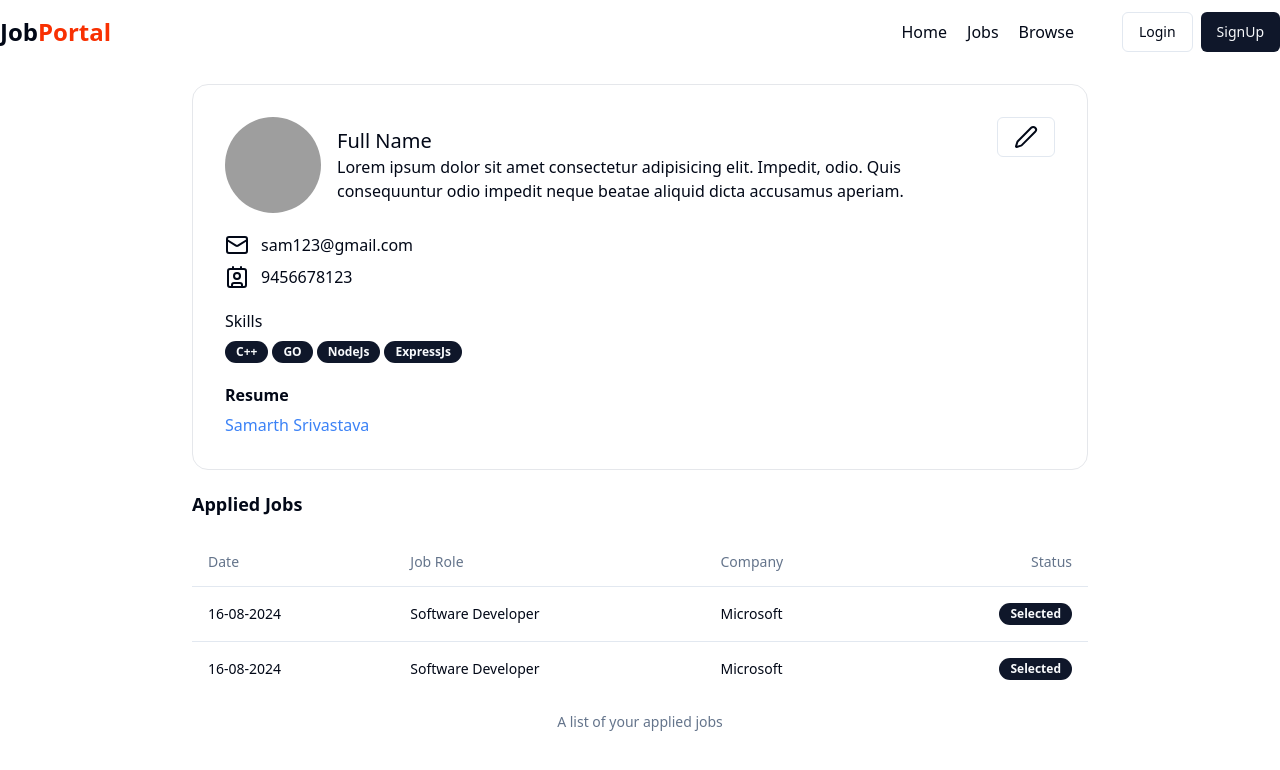
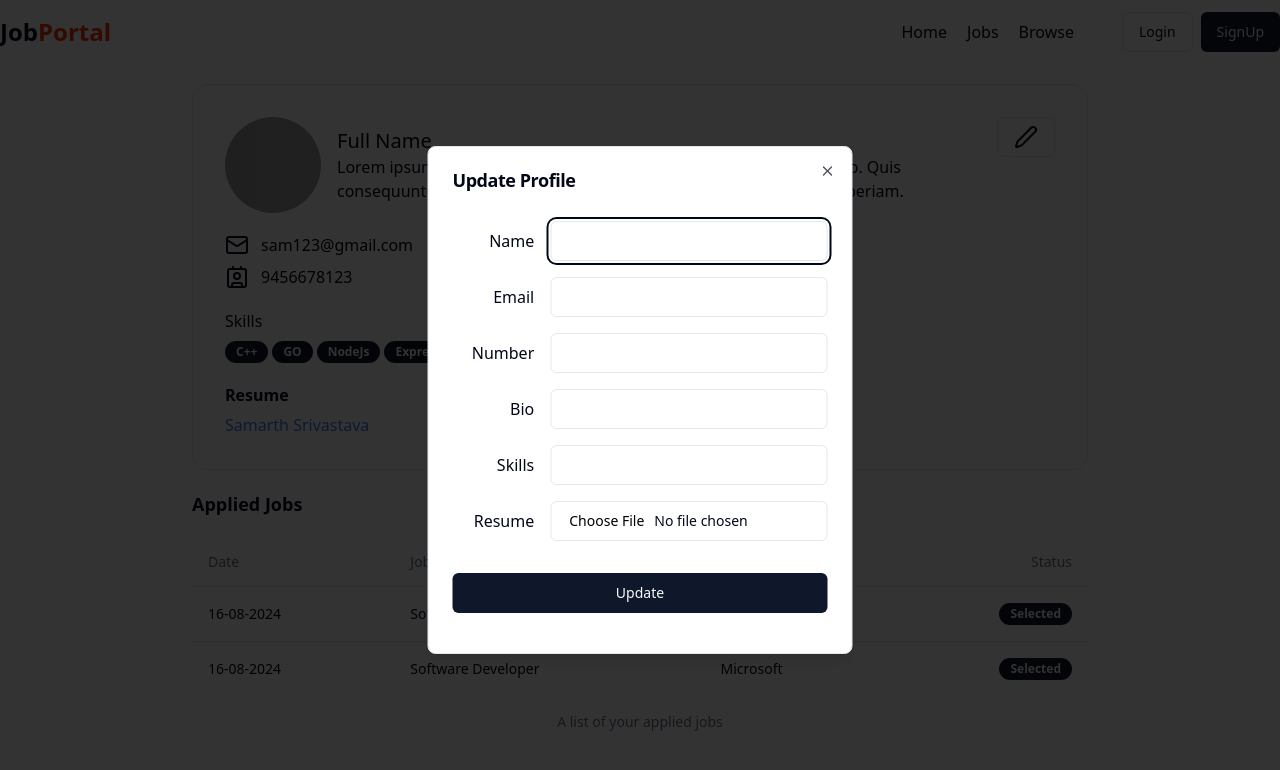
Before and after one commit to Srivastava-samarth/job-portal-MERN, a React (Vite) app in the folder frontend/: page /profile in a window 1280 px wide. Both pictures are taken after a click on the button 1026 px from the left and 137 px from the top of the page. Shown: the top 770 px of the page. Built offline with nearby package versions, Linux system fonts and the light colour scheme; grey boxes are pictures that could not be loaded.

Commit message:
fourth commit

```diff
--- a/frontend/package.json
+++ b/frontend/package.json
@@ -11,6 +11,7 @@
   },
   "dependencies": {
     "@radix-ui/react-avatar": "^1.1.0",
+    "@radix-ui/react-dialog": "^1.1.1",
     "@radix-ui/react-label": "^2.1.0",
     "@radix-ui/react-popover": "^1.1.1",
     "@radix-ui/react-radio-group": "^1.2.0",
--- a/frontend/src/components/Profile.jsx
+++ b/frontend/src/components/Profile.jsx
@@ -1,4 +1,4 @@
-import React from 'react'
+import React, { useState } from 'react'
 import Navbar from './shared/Navbar'
 import { Avatar } from './ui/avatar'
 import { AvatarImage } from '@radix-ui/react-avatar'
@@ -6,11 +6,13 @@
 import { Contact, Mail, Pen } from 'lucide-react'
 import { Badge } from './ui/badge'
 import AppliedJobsTable from './AppliedJobsTable'
+import UpdateProfile from './UpdateProfile'
 
 const skills = ["C++","GO","NodeJs","ExpressJs"]
 
+const isResume = true;
 const Profile = () => {
-  const isResume = true;
+  const [open,setOpen] = useState(false);
   return (
     <div>
       <Navbar/>
@@ -25,7 +27,7 @@
           <p>Lorem ipsum dolor sit amet consectetur adipisicing elit. Impedit, odio. Quis consequuntur odio impedit neque beatae aliquid dicta accusamus aperiam.</p>
         </div>
         </div>
-        <Button className='text-right' variant='outline'><Pen/></Button>
+        <Button onClick={()=>setOpen(true)} className='text-right' variant='outline'><Pen/></Button>
         </div>
         <div className='my-5'>
           <div className='flex items-center gap-3 my-2'>
@@ -56,6 +58,7 @@
           <h1 className='font-bold text-lg my-5'>Applied Jobs</h1>
           <AppliedJobsTable/>
         </div>
+        <UpdateProfile open={open} setOpen={setOpen}/>
     </div>
   )
 }
--- /dev/null
+++ b/frontend/src/components/UpdateProfile.jsx
@@ -0,0 +1,90 @@
+import React from "react";
+import {
+  Dialog,
+  DialogContent,
+  DialogFooter,
+  DialogHeader,
+  DialogTitle,
+} from "./ui/dialog";
+import { Label } from "@radix-ui/react-label";
+import { Input } from "./ui/input";
+import { Button } from "./ui/button";
+
+const UpdateProfile = ({ open, setOpen }) => {
+  return (
+    <div>
+      <Dialog open={open}>
+        <DialogContent
+          className="sm:max-w-[425px]"
+          onInteractOutside={() => setOpen(false)}
+        >
+          <DialogHeader>
+            <DialogTitle>Update Profile</DialogTitle>
+          </DialogHeader>
+          <form>
+            <div className="grid gap-4 py-4">
+              <div className="grid grid-cols-4 items-center gap-4">
+                <Label htmlFor="name" className="text-right">
+                  Name
+                </Label>
+                <Input
+                  id="name"
+                  name="name"
+                  type="text"
+                  className="col-span-3"
+                />
+              </div>
+              <div className="grid grid-cols-4 items-center gap-4">
+                <Label htmlFor="email" className="text-right">
+                  Email
+                </Label>
+                <Input
+                  id="email"
+                  name="email"
+                  type="email"
+                  className="col-span-3"
+                />
+              </div>
+              <div className="grid grid-cols-4 items-center gap-4">
+                <Label htmlFor="number" className="text-right">
+                  Number
+                </Label>
+                <Input id="number" name="number" className="col-span-3" />
+              </div>
+              <div className="grid grid-cols-4 items-center gap-4">
+                <Label htmlFor="bio" className="text-right">
+                  Bio
+                </Label>
+                <Input id="bio" name="bio" className="col-span-3" />
+              </div>
+              <div className="grid grid-cols-4 items-center gap-4">
+                <Label htmlFor="skills" className="text-right">
+                  Skills
+                </Label>
+                <Input id="skills" name="skills" className="col-span-3" />
+              </div>
+              <div className="grid grid-cols-4 items-center gap-4">
+                <Label htmlFor="file" className="text-right">
+                  Resume
+                </Label>
+                <Input
+                  id="file"
+                  name="file"
+                  type="file"
+                  className="col-span-3"
+                />
+              </div>
+            </div>
+            <DialogFooter>
+                <Button type="submit" className="w-full my-4">
+                  Update
+                </Button>
+            </DialogFooter>
+          </form>
+        </DialogContent>
+      </Dialog>
+    </div>
+  );
+};
+
+export default UpdateProfile;
--- /dev/null
+++ b/frontend/src/components/ui/dialog.jsx
@@ -0,0 +1,94 @@
+import * as React from "react"
+import * as DialogPrimitive from "@radix-ui/react-dialog"
+import { X } from "lucide-react"
+
+import { cn } from "@/lib/utils"
+
+const Dialog = DialogPrimitive.Root
+
+const DialogTrigger = DialogPrimitive.Trigger
+
+const DialogPortal = DialogPrimitive.Portal
+
+const DialogClose = DialogPrimitive.Close
+
+const DialogOverlay = React.forwardRef(({ className, ...props }, ref) => (
+  <DialogPrimitive.Overlay
+    ref={ref}
+    className={cn(
+      "fixed inset-0 z-50 bg-black/80  data-[state=open]:animate-in data-[state=closed]:animate-out data-[state=closed]:fade-out-0 data-[state=open]:fade-in-0",
+      className
+    )}
+    {...props} />
+))
+DialogOverlay.displayName = DialogPrimitive.Overlay.displayName
+
+const DialogContent = React.forwardRef(({ className, children, ...props }, ref) => (
+  <DialogPortal>
+    <DialogOverlay />
+    <DialogPrimitive.Content
+      ref={ref}
+      className={cn(
+        "fixed left-[50%] top-[50%] z-50 grid w-full max-w-lg translate-x-[-50%] translate-y-[-50%] gap-4 border bg-background p-6 shadow-lg duration-200 data-[state=open]:animate-in data-[state=closed]:animate-out data-[state=closed]:fade-out-0 data-[state=open]:fade-in-0 data-[state=closed]:zoom-out-95 data-[state=open]:zoom-in-95 data-[state=closed]:slide-out-to-left-1/2 data-[state=closed]:slide-out-to-top-[48%] data-[state=open]:slide-in-from-left-1/2 data-[state=open]:slide-in-from-top-[48%] sm:rounded-lg",
+        className
+      )}
+      {...props}>
+      {children}
+      <DialogPrimitive.Close
+        className="absolute right-4 top-4 rounded-sm opacity-70 ring-offset-background transition-opacity hover:opacity-100 focus:outline-none focus:ring-2 focus:ring-ring focus:ring-offset-2 disabled:pointer-events-none data-[state=open]:bg-accent data-[state=open]:text-muted-foreground">
+        <X className="h-4 w-4" />
+        <span className="sr-only">Close</span>
+      </DialogPrimitive.Close>
+    </DialogPrimitive.Content>
+  </DialogPortal>
+))
+DialogContent.displayName = DialogPrimitive.Content.displayName
+
+const DialogHeader = ({
+  className,
+  ...props
+}) => (
+  <div
+    className={cn("flex flex-col space-y-1.5 text-center sm:text-left", className)}
+    {...props} />
+)
+DialogHeader.displayName = "DialogHeader"
+
+const DialogFooter = ({
+  className,
+  ...props
+}) => (
+  <div
+    className={cn("flex flex-col-reverse sm:flex-row sm:justify-end sm:space-x-2", className)}
+    {...props} />
+)
+DialogFooter.displayName = "DialogFooter"
+
+const DialogTitle = React.forwardRef(({ className, ...props }, ref) => (
+  <DialogPrimitive.Title
+    ref={ref}
+    className={cn("text-lg font-semibold leading-none tracking-tight", className)}
+    {...props} />
+))
+DialogTitle.displayName = DialogPrimitive.Title.displayName
+
+const DialogDescription = React.forwardRef(({ className, ...props }, ref) => (
+  <DialogPrimitive.Description
+    ref={ref}
+    className={cn("text-sm text-muted-foreground", className)}
+    {...props} />
+))
+DialogDescription.displayName = DialogPrimitive.Description.displayName
+
+export {
+  Dialog,
+  DialogPortal,
+  DialogOverlay,
+  DialogClose,
+  DialogTrigger,
+  DialogContent,
+  DialogHeader,
+  DialogFooter,
+  DialogTitle,
+  DialogDescription,
+}
```
Also changed, not shown: 1 other file (tests, documents, lock files or other folders).
